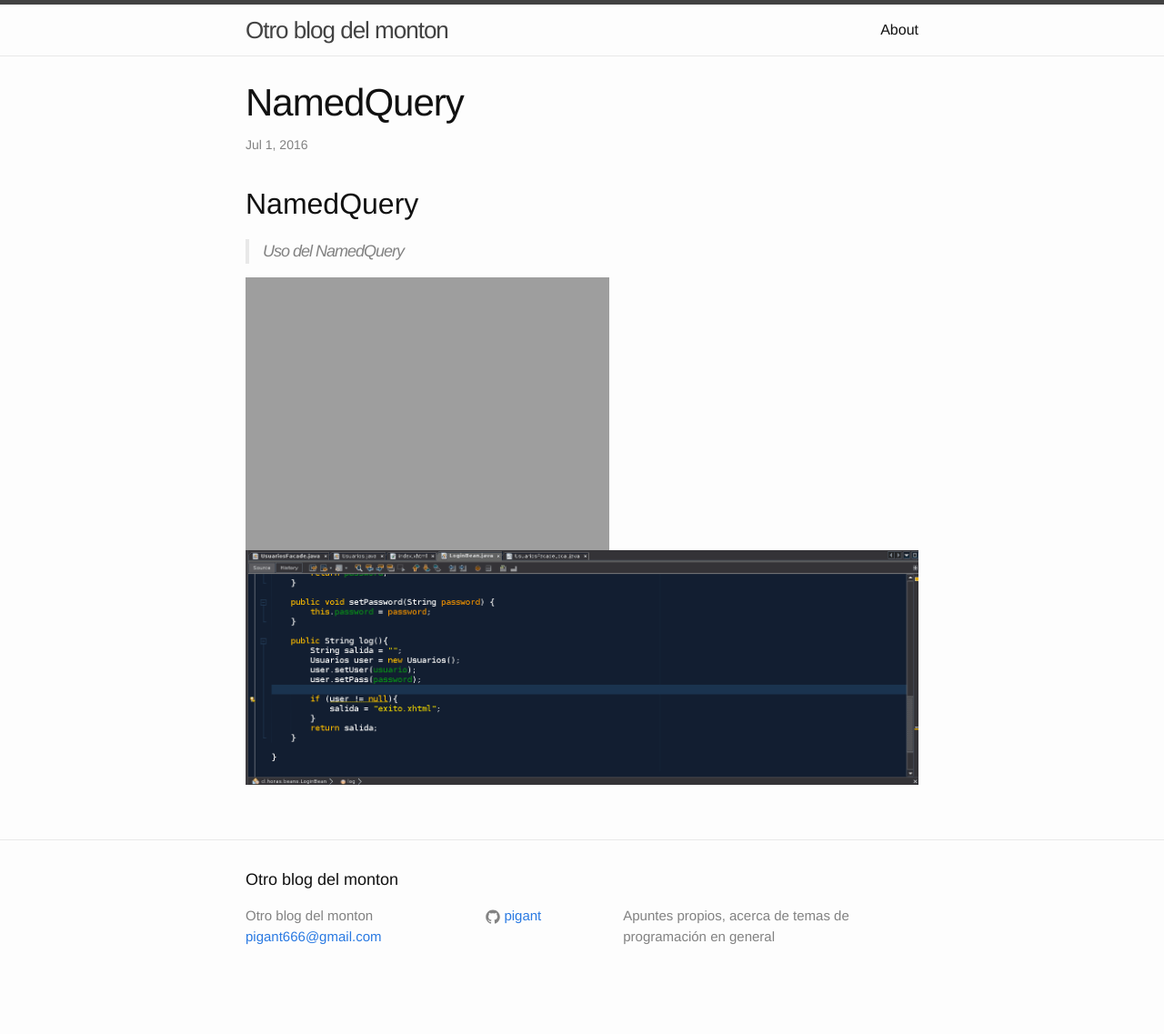
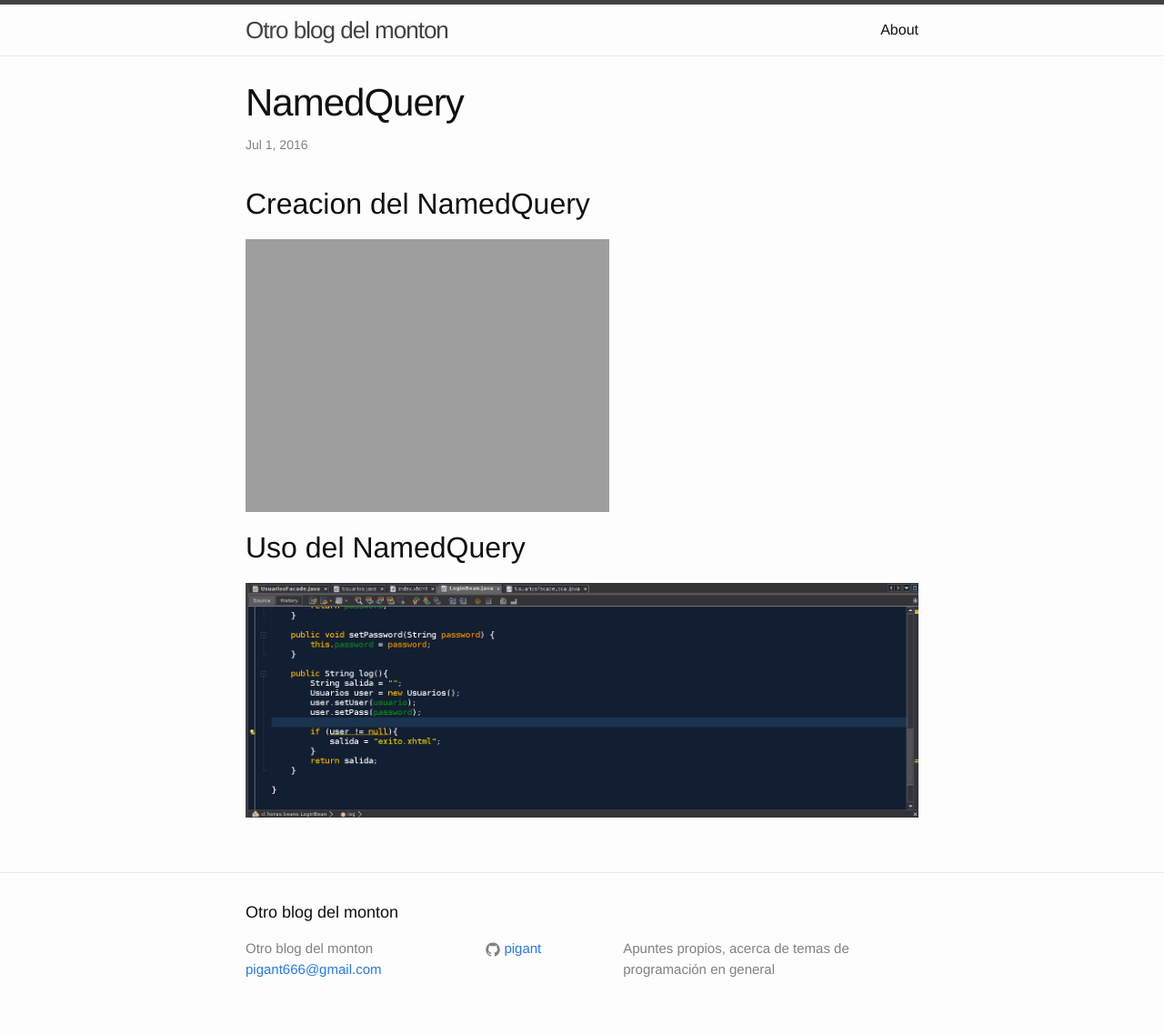
Before and after one commit to pigant/pigant.github.io, a Jekyll site: the page built from _posts/2016-07-01-Java-NameQuery.markdown, in a window 1280 px wide. Shown: the whole page at 91% size. Built offline with Jekyll 4.4.1, drawn with Linux system fonts in a browser that asks for light colours; before the commit the page ends 1101 px from its top, so only the background shows below that.

Commit message:
Orden namedquery

```diff
--- a/_posts/2016-07-01-Java-NameQuery.markdown
+++ b/_posts/2016-07-01-Java-NameQuery.markdown
@@ -6,10 +6,12 @@ categories: jekyll update
 excerpt:
 hide: 0
 ---
-## NamedQuery ##
 
-> Uso del NamedQuery
->
+## Creacion del NamedQuery ##
 
 ![NamedQuery]({{ site.url }}/assets/namedquery.gif "NamedQuery")
+
+
+## Uso del NamedQuery ##
+
 ![NamedQueryUse]({{ site.url }}/assets/namedquery_use.gif "NamedQueryUse")
```
